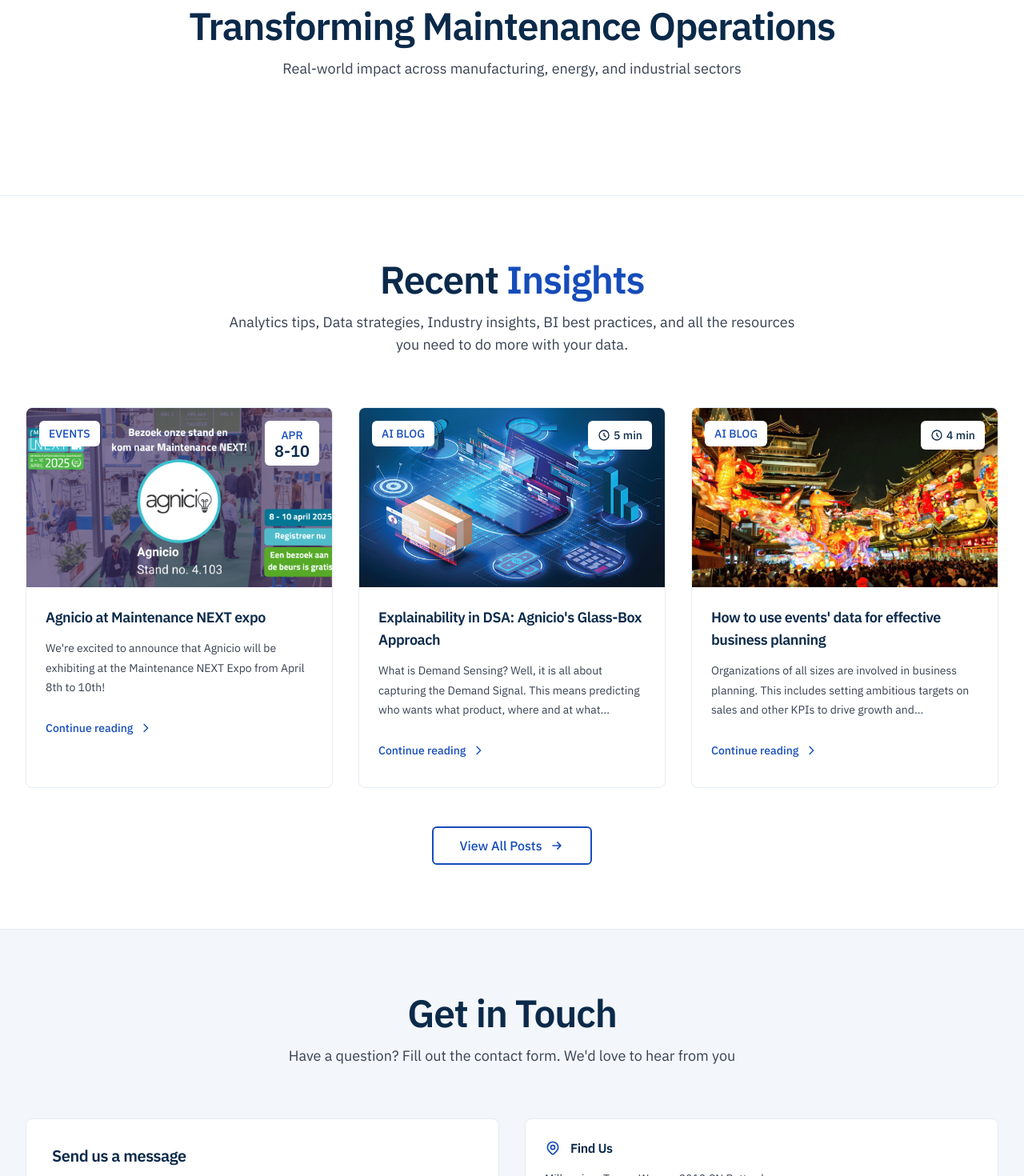
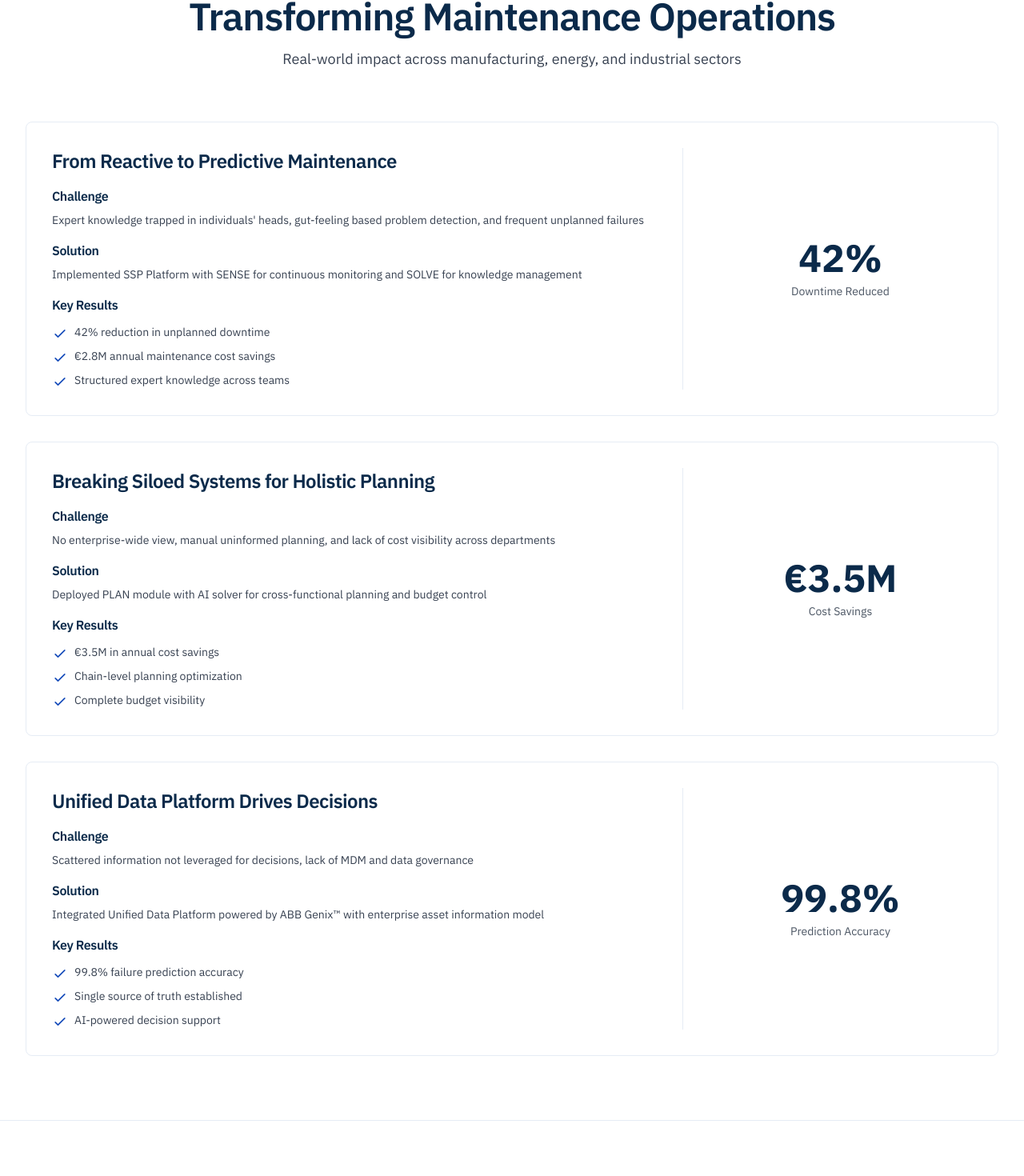
Before and after one commit to Saditim21/agnicio-website, a React (Vite) app: page / in a window 1280 px wide. Shown: the part 5700-7170 px from the top of the page at 80% size. Built offline with nearby package versions, Linux system fonts and the light colour scheme.

Commit message:
last last

```diff
--- a/src/pages/Home.tsx
+++ b/src/pages/Home.tsx
@@ -144,12 +144,12 @@
       >
         <div className="max-w-7xl mx-auto px-4 sm:px-6 md:px-8">
           <div className="text-center mb-8 sm:mb-12 md:mb-16">
-            <h2 className="text-2xl sm:text-3xl md:text-4xl lg:text-5xl font-semibold text-ink tracking-tight leading-tight mb-3 sm:mb-4 px-4">
-              SSP POWERED BY GENIX™
+            <h2 className="text-2xl sm:text-3xl md:text-4xl lg:text-5xl font-semibold text-ink tracking-tight leading-tight mb-3 sm:mb-4 px-4 inline-flex items-center justify-center gap-3 sm:gap-4 flex-wrap">
+              <span>SSP POWERED BY GENIX™</span>
+              <img src={abbLogo} alt="ABB" className="h-8 sm:h-9 md:h-10 w-auto object-contain mix-blend-multiply" style={{ verticalAlign: 'middle' }} />
             </h2>
-            <p className="text-base sm:text-lg text-gray-700 px-4 inline-flex items-center justify-center gap-2 flex-wrap">
-              <span>A partnership that's transforming asset management and maintenance planning with AI-powered intelligence.</span>
-              <img src={abbLogo} alt="ABB" className="h-8 sm:h-9 md:h-10 w-auto object-contain mix-blend-multiply" style={{ verticalAlign: 'middle' }} />
+            <p className="text-base sm:text-lg text-gray-700 px-4">
+              A partnership that's transforming asset management and maintenance planning with AI-powered intelligence.
             </p>
           </div>
 
@@ -257,6 +257,164 @@
             <p className="text-base sm:text-lg text-gray-700 max-w-3xl mx-auto px-4">
               Real-world impact across manufacturing, energy, and industrial sectors
             </p>
+          </div>
+
+          <div className="space-y-6 sm:space-y-8">
+            {/* Automotive Manufacturing Case Study */}
+            <div className="bg-white border border-grayLine rounded-lg p-5 sm:p-6 md:p-8">
+              <div className="grid grid-cols-1 lg:grid-cols-3 gap-6 sm:gap-8">
+                <div className="lg:col-span-2">
+                  <h3 className="text-lg sm:text-xl md:text-2xl font-semibold text-ink mb-3 sm:mb-4">
+                    From Reactive to Predictive Maintenance
+                  </h3>
+                  <div className="mb-4">
+                    <h4 className="text-base font-semibold text-ink mb-2">Challenge</h4>
+                    <p className="text-sm text-gray-700">
+                      Expert knowledge trapped in individuals' heads, gut-feeling based problem detection, and frequent unplanned failures
+                    </p>
+                  </div>
+                  <div className="mb-4">
+                    <h4 className="text-base font-semibold text-ink mb-2">Solution</h4>
+                    <p className="text-sm text-gray-700">
+                      Implemented SSP Platform with SENSE for continuous monitoring and SOLVE for knowledge management
+                    </p>
+                  </div>
+                  <div>
+                    <h4 className="text-base font-semibold text-ink mb-3">Key Results</h4>
+                    <ul className="space-y-2">
+                      <li className="flex items-start gap-2">
+                        <svg className="w-5 h-5 text-primary mt-0.5 flex-shrink-0" fill="none" strokeLinecap="round" strokeLinejoin="round" strokeWidth="2" viewBox="0 0 24 24" stroke="currentColor">
+                          <path d="M5 13l4 4L19 7" />
+                        </svg>
+                        <span className="text-sm text-gray-700">42% reduction in unplanned downtime</span>
+                      </li>
+                      <li className="flex items-start gap-2">
+                        <svg className="w-5 h-5 text-primary mt-0.5 flex-shrink-0" fill="none" strokeLinecap="round" strokeLinejoin="round" strokeWidth="2" viewBox="0 0 24 24" stroke="currentColor">
+                          <path d="M5 13l4 4L19 7" />
+                        </svg>
+                        <span className="text-sm text-gray-700">€2.8M annual maintenance cost savings</span>
+                      </li>
+                      <li className="flex items-start gap-2">
+                        <svg className="w-5 h-5 text-primary mt-0.5 flex-shrink-0" fill="none" strokeLinecap="round" strokeLinejoin="round" strokeWidth="2" viewBox="0 0 24 24" stroke="currentColor">
+                          <path d="M5 13l4 4L19 7" />
+                        </svg>
+                        <span className="text-sm text-gray-700">Structured expert knowledge across teams</span>
+                      </li>
+                    </ul>
+                  </div>
+                </div>
+                <div className="flex items-center justify-center lg:border-l border-grayLine lg:pl-8 pt-6 lg:pt-0">
+                  <div className="text-center">
+                    <div className="text-4xl sm:text-5xl font-bold text-ink mb-2">42%</div>
+                    <p className="text-sm text-gray-600">Downtime Reduced</p>
+                  </div>
+                </div>
+              </div>
+            </div>
+
+            {/* Power Generation Case Study */}
+            <div className="bg-white border border-grayLine rounded-lg p-5 sm:p-6 md:p-8">
+              <div className="grid grid-cols-1 lg:grid-cols-3 gap-6 sm:gap-8">
+                <div className="lg:col-span-2">
+                  <h3 className="text-lg sm:text-xl md:text-2xl font-semibold text-ink mb-3 sm:mb-4">
+                    Breaking Siloed Systems for Holistic Planning
+                  </h3>
+                  <div className="mb-4">
+                    <h4 className="text-base font-semibold text-ink mb-2">Challenge</h4>
+                    <p className="text-sm text-gray-700">
+                      No enterprise-wide view, manual uninformed planning, and lack of cost visibility across departments
+                    </p>
+                  </div>
+                  <div className="mb-4">
+                    <h4 className="text-base font-semibold text-ink mb-2">Solution</h4>
+                    <p className="text-sm text-gray-700">
+                      Deployed PLAN module with AI solver for cross-functional planning and budget control
+                    </p>
+                  </div>
+                  <div>
+                    <h4 className="text-base font-semibold text-ink mb-3">Key Results</h4>
+                    <ul className="space-y-2">
+                      <li className="flex items-start gap-2">
+                        <svg className="w-5 h-5 text-primary mt-0.5 flex-shrink-0" fill="none" strokeLinecap="round" strokeLinejoin="round" strokeWidth="2" viewBox="0 0 24 24" stroke="currentColor">
+                          <path d="M5 13l4 4L19 7" />
+                        </svg>
+                        <span className="text-sm text-gray-700">€3.5M in annual cost savings</span>
+                      </li>
+                      <li className="flex items-start gap-2">
+                        <svg className="w-5 h-5 text-primary mt-0.5 flex-shrink-0" fill="none" strokeLinecap="round" strokeLinejoin="round" strokeWidth="2" viewBox="0 0 24 24" stroke="currentColor">
+                          <path d="M5 13l4 4L19 7" />
+                        </svg>
+                        <span className="text-sm text-gray-700">Chain-level planning optimization</span>
+                      </li>
+                      <li className="flex items-start gap-2">
+                        <svg className="w-5 h-5 text-primary mt-0.5 flex-shrink-0" fill="none" strokeLinecap="round" strokeLinejoin="round" strokeWidth="2" viewBox="0 0 24 24" stroke="currentColor">
+                          <path d="M5 13l4 4L19 7" />
+                        </svg>
+                        <span className="text-sm text-gray-700">Complete budget visibility</span>
+                      </li>
+                    </ul>
+                  </div>
+                </div>
+                <div className="flex items-center justify-center lg:border-l border-grayLine lg:pl-8 pt-6 lg:pt-0">
+                  <div className="text-center">
+                    <div className="text-4xl sm:text-5xl font-bold text-ink mb-2">€3.5M</div>
+                    <p className="text-sm text-gray-600">Cost Savings</p>
+                  </div>
+                </div>
+              </div>
+            </div>
+
+            {/* Chemical Processing Case Study */}
+            <div className="bg-white border border-grayLine rounded-lg p-5 sm:p-6 md:p-8">
+              <div className="grid grid-cols-1 lg:grid-cols-3 gap-6 sm:gap-8">
+                <div className="lg:col-span-2">
+                  <h3 className="text-lg sm:text-xl md:text-2xl font-semibold text-ink mb-3 sm:mb-4">
+                    Unified Data Platform Drives Decisions
+                  </h3>
+                  <div className="mb-4">
+                    <h4 className="text-base font-semibold text-ink mb-2">Challenge</h4>
+                    <p className="text-sm text-gray-700">
+                      Scattered information not leveraged for decisions, lack of MDM and data governance
+                    </p>
+                  </div>
+                  <div className="mb-4">
+                    <h4 className="text-base font-semibold text-ink mb-2">Solution</h4>
+                    <p className="text-sm text-gray-700">
+                      Integrated Unified Data Platform powered by ABB Genix™ with enterprise asset information model
+                    </p>
+                  </div>
+                  <div>
+                    <h4 className="text-base font-semibold text-ink mb-3">Key Results</h4>
+                    <ul className="space-y-2">
+                      <li className="flex items-start gap-2">
+                        <svg className="w-5 h-5 text-primary mt-0.5 flex-shrink-0" fill="none" strokeLinecap="round" strokeLinejoin="round" strokeWidth="2" viewBox="0 0 24 24" stroke="currentColor">
+                          <path d="M5 13l4 4L19 7" />
+                        </svg>
+                        <span className="text-sm text-gray-700">99.8% failure prediction accuracy</span>
+                      </li>
+                      <li className="flex items-start gap-2">
+                        <svg className="w-5 h-5 text-primary mt-0.5 flex-shrink-0" fill="none" strokeLinecap="round" strokeLinejoin="round" strokeWidth="2" viewBox="0 0 24 24" stroke="currentColor">
+                          <path d="M5 13l4 4L19 7" />
+                        </svg>
+                        <span className="text-sm text-gray-700">Single source of truth established</span>
+                      </li>
+                      <li className="flex items-start gap-2">
+                        <svg className="w-5 h-5 text-primary mt-0.5 flex-shrink-0" fill="none" strokeLinecap="round" strokeLinejoin="round" strokeWidth="2" viewBox="0 0 24 24" stroke="currentColor">
+                          <path d="M5 13l4 4L19 7" />
+                        </svg>
+                        <span className="text-sm text-gray-700">AI-powered decision support</span>
+                      </li>
+                    </ul>
+                  </div>
+                </div>
+                <div className="flex items-center justify-center lg:border-l border-grayLine lg:pl-8 pt-6 lg:pt-0">
+                  <div className="text-center">
+                    <div className="text-4xl sm:text-5xl font-bold text-ink mb-2">99.8%</div>
+                    <p className="text-sm text-gray-600">Prediction Accuracy</p>
+                  </div>
+                </div>
+              </div>
+            </div>
           </div>
         </div>
       </section>
```
